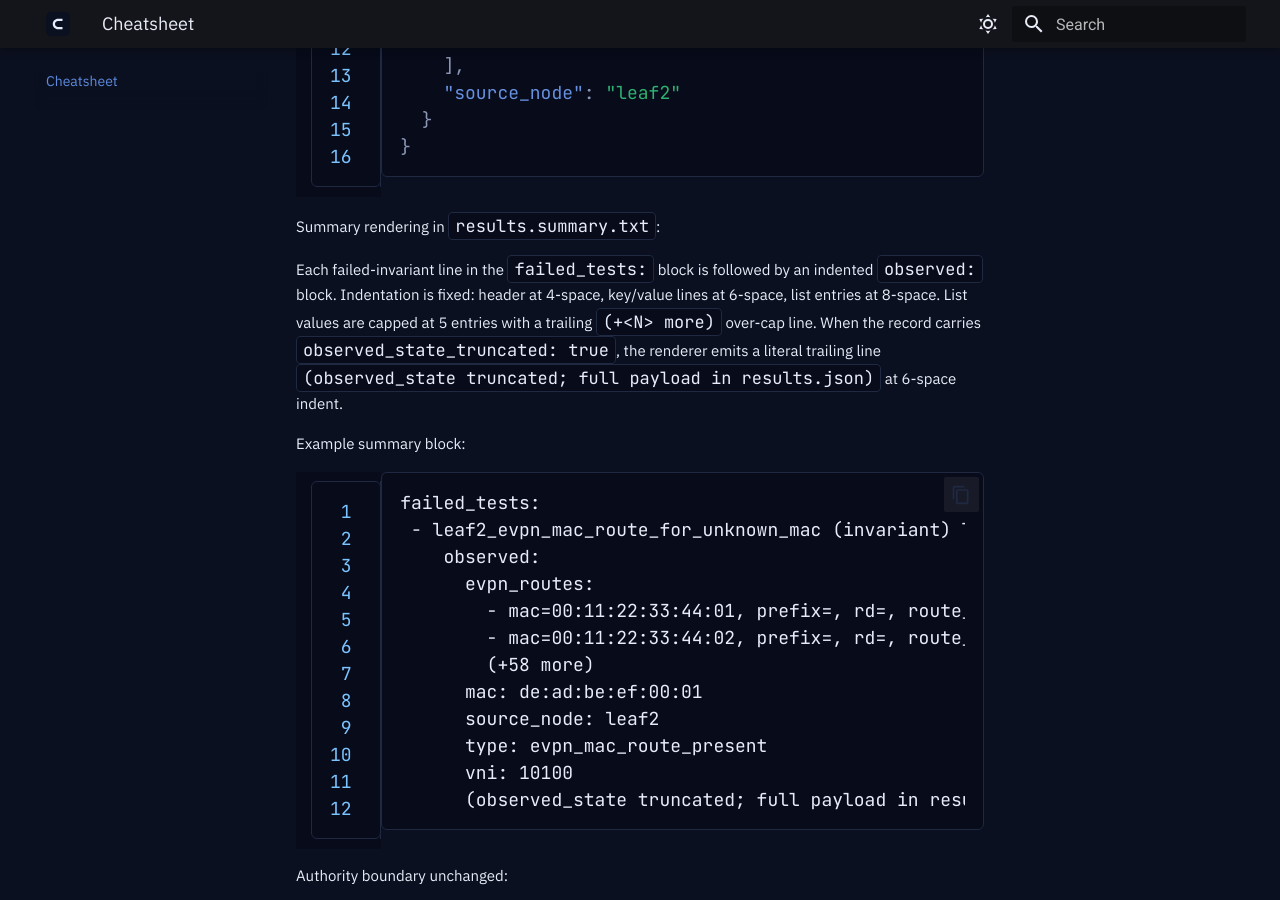
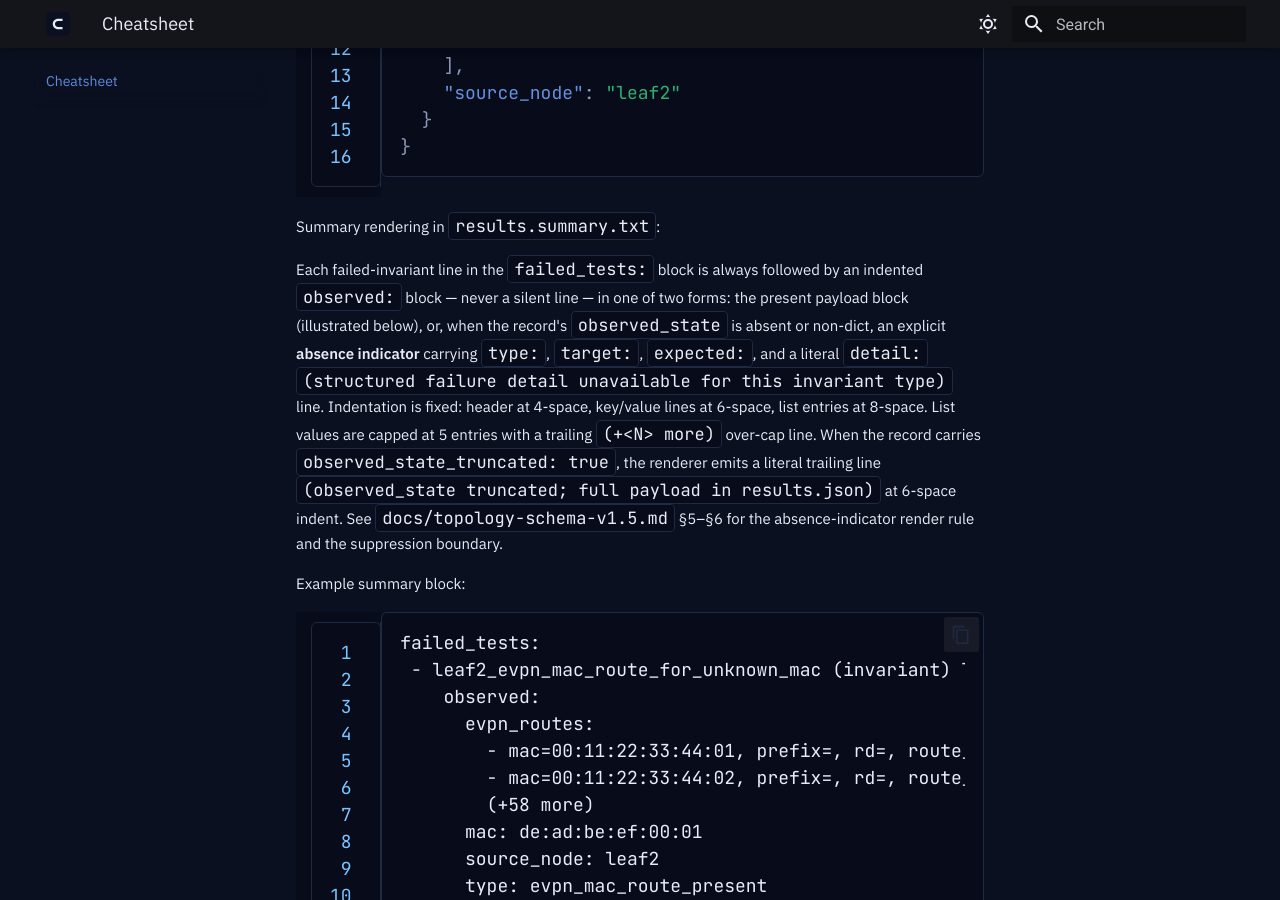
Before and after one commit to cassian-gate/cassian-gate, an MkDocs documentation site: the page built from docs/cheatsheet.md, in a window 1280 px wide and 900 px high, scrolled down 51989 px. Built offline with MkDocs 1.6.1 and Material for MkDocs 9.7.7, drawn with Linux system fonts in a browser that asks for light colours; the version menu is left out.

Commit message:
WI-4: document two-form failed-invariant observed: rendering in cheatsheet (v475)
BL-6 P0 + B-9 handover (LOCKED Universal v8), §4.1.

Document in the cheatsheet Failed-Invariant Observed State section that a failed invariant always renders an observed: block in one of two forms (present payload block, or explicit absence indicator), with a cross-reference to topology-schema-v1.5 §5-§6. Reflects locked WI-1 behavior; additive, no new normative claim.

Changed: docs/cheatsheet.md (Summary rendering subsection: two-form observed: rule + §5-§6 cross-ref).

```diff
--- a/docs/cheatsheet.md
+++ b/docs/cheatsheet.md
@@ -2001,7 +2001,7 @@ Example failed-invariant record shape in `results.json`:
 
 Summary rendering in `results.summary.txt`:
 
-Each failed-invariant line in the `failed_tests:` block is followed by an indented `observed:` block. Indentation is fixed: header at 4-space, key/value lines at 6-space, list entries at 8-space. List values are capped at 5 entries with a trailing `(+<N> more)` over-cap line. When the record carries `observed_state_truncated: true`, the renderer emits a literal trailing line `(observed_state truncated; full payload in results.json)` at 6-space indent.
+Each failed-invariant line in the `failed_tests:` block is always followed by an indented `observed:` block — never a silent line — in one of two forms: the present payload block (illustrated below), or, when the record's `observed_state` is absent or non-dict, an explicit **absence indicator** carrying `type:`, `target:`, `expected:`, and a literal `detail: (structured failure detail unavailable for this invariant type)` line. Indentation is fixed: header at 4-space, key/value lines at 6-space, list entries at 8-space. List values are capped at 5 entries with a trailing `(+<N> more)` over-cap line. When the record carries `observed_state_truncated: true`, the renderer emits a literal trailing line `(observed_state truncated; full payload in results.json)` at 6-space indent. See `docs/topology-schema-v1.5.md` §5–§6 for the absence-indicator render rule and the suppression boundary.
 
 Example summary block:
 
```
